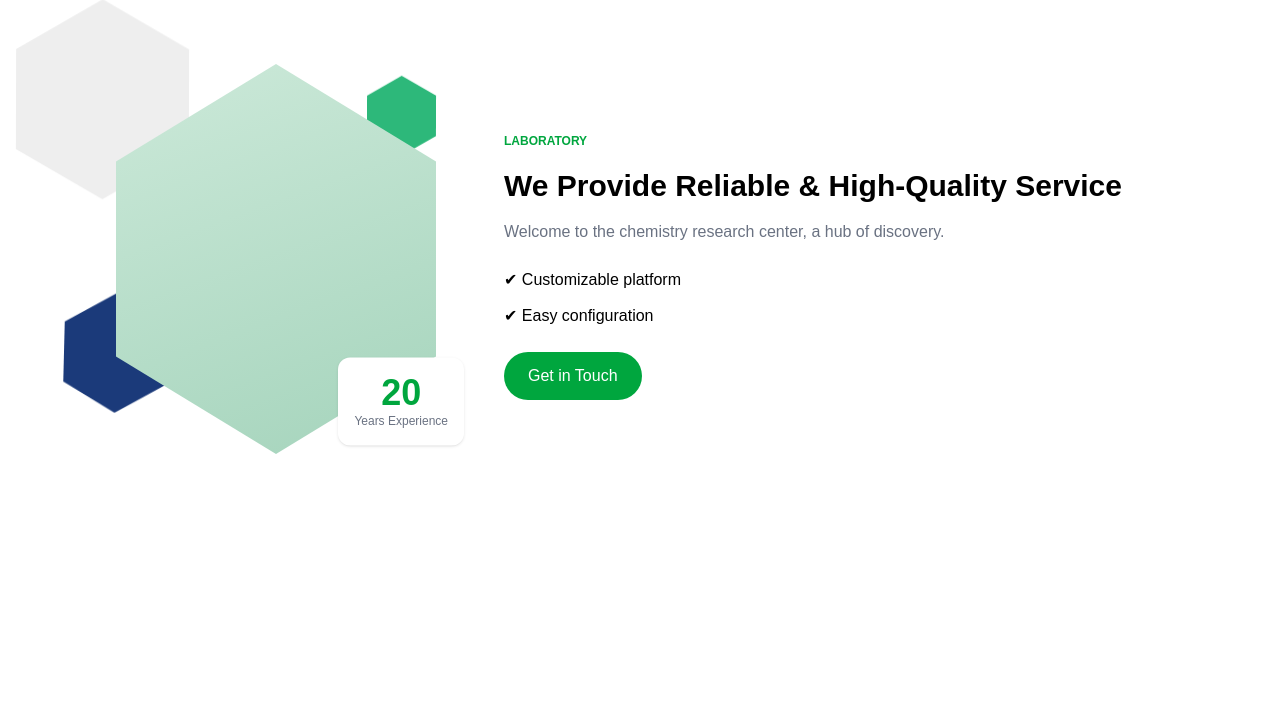
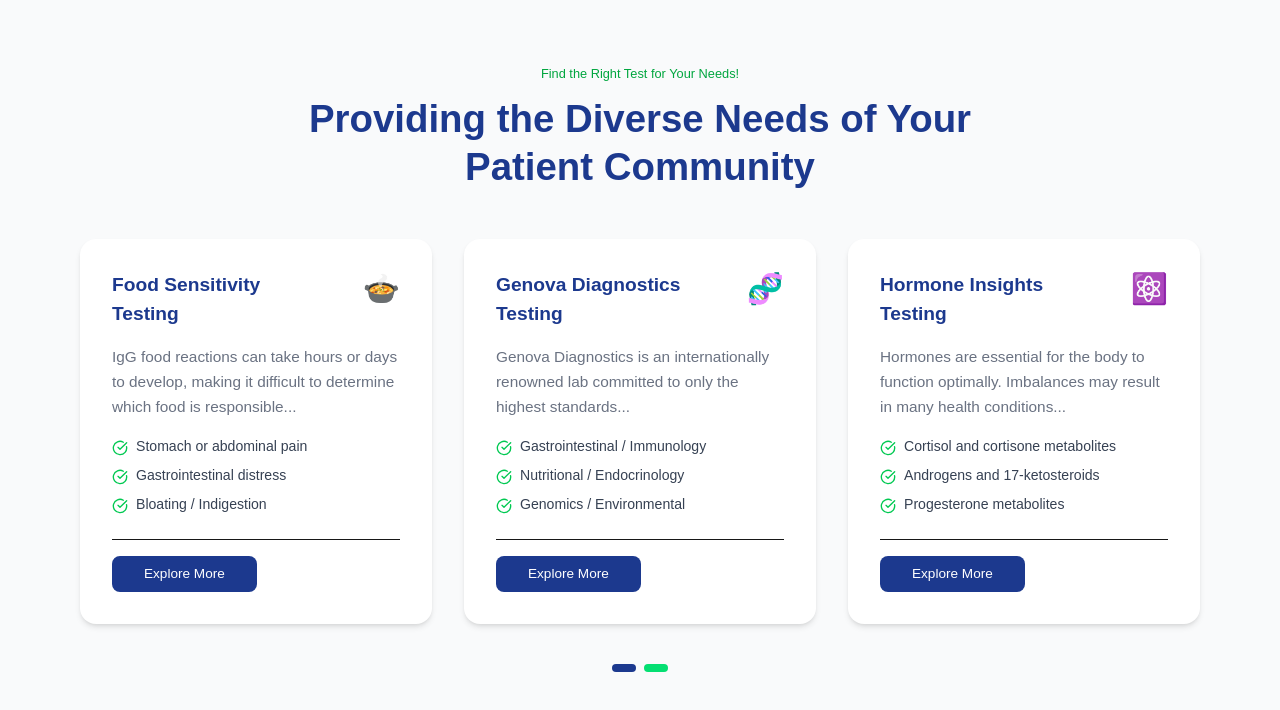
Before and after one commit to ujjwalshukla1/CES, a Next.js app: page / in a window 1280 px wide. Shown: the top 710 px of the page. Built offline with nearby package versions, Linux system fonts and the light colour scheme.

Commit message:
testimonial section complete

```diff
--- a/app/page.tsx
+++ b/app/page.tsx
@@ -1,10 +1,12 @@
 import About from "@/components/section/About";
+import TestimonialSection from "@/components/section/Testimonial";
 import Image from "next/image";
 
 export default function Home() {
   return (
     <>
-      <About />
+      {/* <About /> */}
+      <TestimonialSection />
     </>
   );
 }
--- /dev/null
+++ b/components/section/Testimonial.tsx
@@ -0,0 +1,175 @@
+// components/TestimonialSection.tsx
+
+import React from "react";
+import { CheckCircle } from "lucide-react";
+
+type TestimonialItem = {
+  title: string;
+  description: string;
+  points: string[];
+  icon: React.ReactNode;
+};
+
+const Testimonials: TestimonialItem[] = [
+  {
+    title: "Food Sensitivity Testing",
+    description:
+      "IgG food reactions can take hours or days to develop, making it difficult to determine which food is responsible...",
+    points: [
+      "Stomach or abdominal pain",
+      "Gastrointestinal distress",
+      "Bloating / Indigestion",
+    ],
+    icon: <div className="text-blue-600 text-3xl">🍲</div>,
+  },
+  {
+    title: "Genova Diagnostics Testing",
+    description:
+      "Genova Diagnostics is an internationally renowned lab committed to only the highest standards...",
+    points: [
+      "Gastrointestinal / Immunology",
+      "Nutritional / Endocrinology",
+      "Genomics / Environmental",
+    ],
+    icon: <div className="text-blue-600 text-3xl">🧬</div>,
+  },
+  {
+    title: "Hormone Insights Testing",
+    description:
+      "Hormones are essential for the body to function optimally. Imbalances may result in many health conditions...",
+    points: [
+      "Cortisol and cortisone metabolites",
+      "Androgens and 17-ketosteroids",
+      "Progesterone metabolites",
+    ],
+    icon: <div className="text-blue-600 text-3xl">⚛️</div>,
+  },
+];
+
+const TestimonialCard: React.FC<TestimonialItem> = ({
+  title,
+  description,
+  points,
+  icon,
+}) => {
+  return (
+    <div
+      className="group relative bg-white rounded-2xl shadow-md
+  p-5 sm:p-6 md:p-8
+  flex flex-col justify-between
+  transition-all duration-300 hover:shadow-lg"
+    >
+      {/* Top Pills (Animated) */}
+      <div className="pointer-events-none absolute -top-3 sm:-top-4 left-4 sm:left-6 flex gap-2">
+        <div
+          className="w-5 h-5 sm:w-6 sm:h-6 bg-green-400 rounded-full
+      opacity-0 translate-y-3 scale-75
+      group-hover:opacity-100 group-hover:translate-y-0 group-hover:scale-100
+      transition-all duration-300 ease-out"
+        />
+
+        <div
+          className="w-8 h-5 sm:w-10 sm:h-6 bg-blue-900 rounded-full
+      opacity-0 translate-y-3 scale-75
+      group-hover:opacity-100 group-hover:translate-y-0 group-hover:scale-100
+      transition-all duration-300 ease-out delay-75"
+        />
+      </div>
+
+      {/* Header */}
+      <div className="flex justify-between items-start mb-3 sm:mb-4">
+        <h3
+          className="font-bold text-blue-900 max-w-[70%]
+      transition-colors duration-300 group-hover:text-green-600
+      text-[clamp(1.1rem,1.5vw,1.5rem)]"
+        >
+          {title}
+        </h3>
+
+        <div className="transition-all duration-300 group-hover:-translate-y-1 scale-90 sm:scale-100">
+          {icon}
+        </div>
+      </div>
+
+      {/* Description */}
+      <p
+        className="mb-4 text-gray-500 leading-relaxed
+    text-[clamp(0.85rem,1.2vw,1.1rem)]"
+      >
+        {description}
+      </p>
+
+      {/* Points */}
+      <ul className="space-y-2 mb-5 sm:mb-6">
+        {points.map((point, idx) => (
+          <li
+            key={idx}
+            className="flex items-start gap-2 text-gray-700
+        text-[clamp(0.8rem,1.1vw,1rem)]"
+          >
+            <CheckCircle className="text-green-500 w-4 h-4 mt-1 shrink-0" />
+            {point}
+          </li>
+        ))}
+      </ul>
+
+      {/* Divider */}
+      <div className="border-t mb-4 group-hover:border-gray-300 transition" />
+
+      {/* Button */}
+      <button
+        className="w-fit mx-auto sm:mx-0
+    bg-blue-900 text-white
+    px-5 sm:px-6 md:px-8 py-2
+    rounded-lg flex items-center gap-2
+    hover:bg-blue-800 transition
+    text-[clamp(0.85rem,1vw,1rem)]"
+      >
+        Explore More
+      </button>
+    </div>
+  );
+};
+
+const TestimonialSection: React.FC = () => {
+  return (
+    <section className="bg-gray-50 py-16 px-6 md:px-12 lg:px-20">
+      {/* Top Tagline */}
+      <div className="text-center px-4 sm:px-6 md:px-0">
+        {/* Subheading */}
+        <p
+          className="text-green-600 font-medium mb-2 sm:mb-3
+    text-[clamp(0.75rem,1vw,0.95rem)]"
+        >
+          Find the Right Test for Your Needs!
+        </p>
+
+        {/* Heading */}
+        <h2
+          className="font-bold text-blue-900 mx-auto
+    max-w-[90%] sm:max-w-2xl md:max-w-3xl
+    leading-[1.2] sm:leading-tight
+    mb-8 sm:mb-10 md:mb-12
+    text-[clamp(1.5rem,3vw,2.5rem)]"
+        >
+          Providing the Diverse Needs of Your Patient Community
+        </h2>
+      </div>
+
+      {/* Cards */}
+      <div className="grid grid-cols-1 md:grid-cols-3 gap-8">
+        {Testimonials.map((Testimonial, idx) => (
+          <TestimonialCard key={idx} {...Testimonial} />
+        ))}
+      </div>
+
+      {/* Slider Dots */}
+      <div className="flex justify-center mt-10 gap-2">
+        <div className="w-6 h-2 rounded-full bg-blue-900" />
+        <div className="w-6 h-2 rounded-full bg-green-400" />
+      </div>
+    </section>
+  );
+};
+
+export default TestimonialSection;
```
